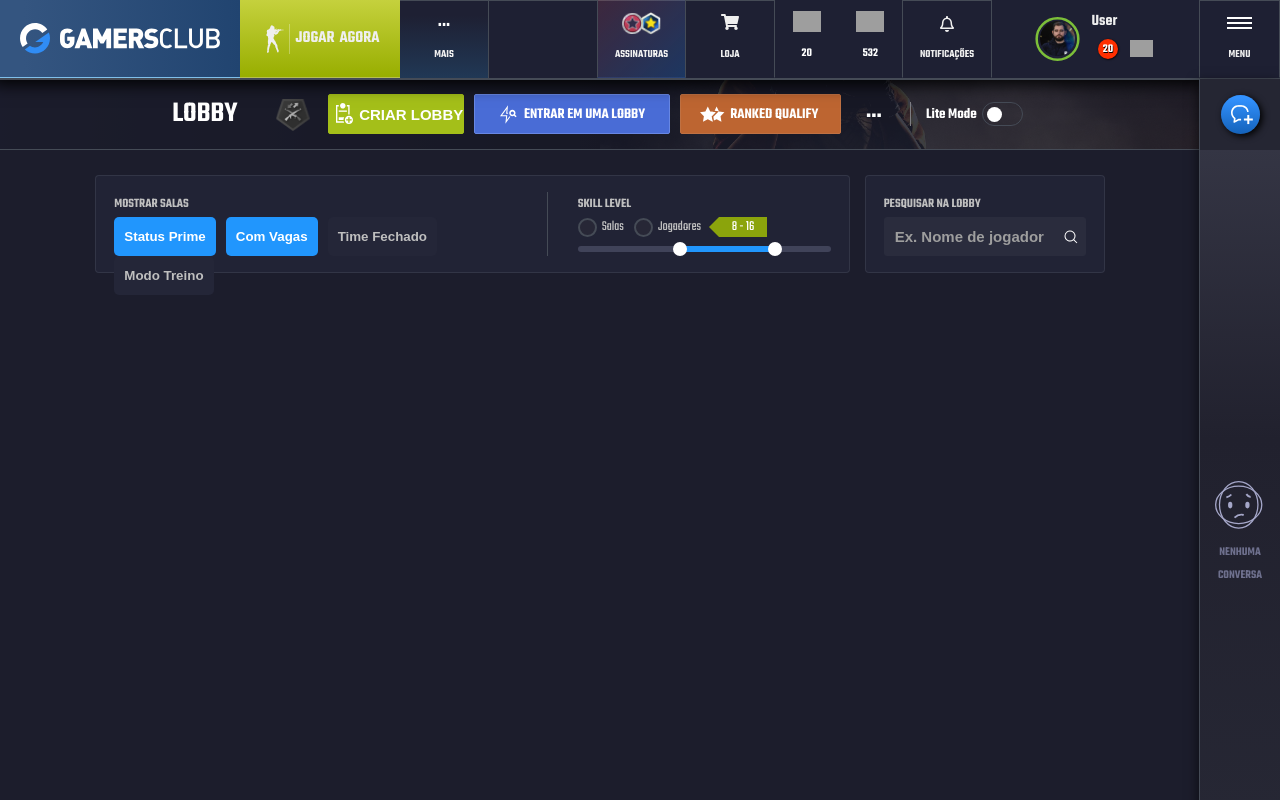
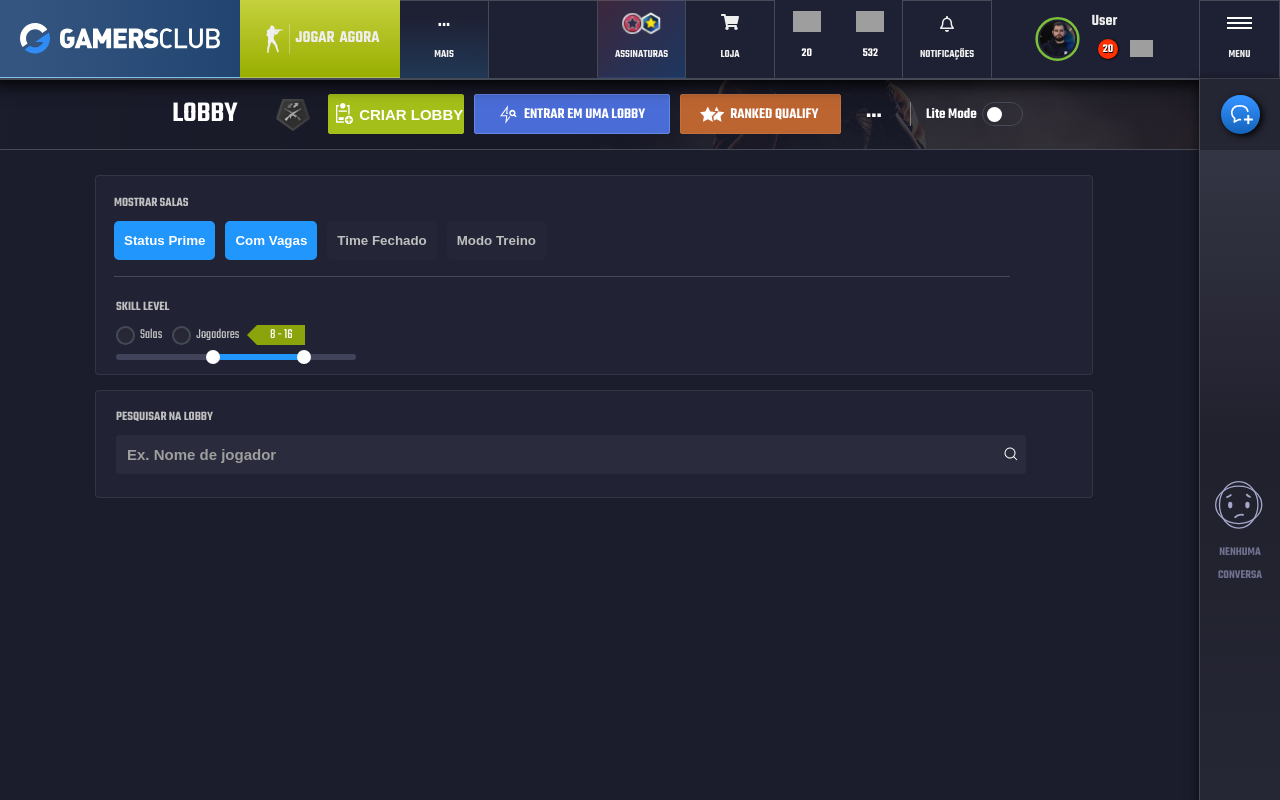
Before and after one commit to RafaelGrimmler/GCcloneReactJS, a React (Create React App) app: page / in a window 1280 px wide. Shown: the top 800 px of the page. Built offline with nearby package versions, Linux system fonts and the light colour scheme; grey boxes are pictures that could not be loaded; the HTML template or start-up script is replaced by a standard one.

Commit message:
lobbysettingsreponsive

```diff
--- a/src/Components/Lobby/Lobbysetting/index.js
+++ b/src/Components/Lobby/Lobbysetting/index.js
@@ -47,10 +47,10 @@
         <Container>
         <Lobbyoptions>
             <Selectfilters>
-                <Namefilter>
+                <Namefilter respmargt={15}>
                     <span>MOSTRAR SALAS</span>
                 </Namefilter>
-                <Contentpart>
+                <Contentpart respborderb={1} respmargb={25}>
                     <Leftbutton marginright={'10px'} onClick={HandlebuttonsStatusPrime} selected={Buttons.statusPrime}>
                         <span>Status Prime</span>
                     </Leftbutton>
@@ -67,10 +67,10 @@
             </Selectfilters>
             <Contentseparator />
             <Rangefilters>
-                <Namefilter>
+                <Namefilter respmargt={15}>
                     <span>SKILL LEVEL</span>
                 </Namefilter>
-                <Contentpart>
+                <Contentpart respborderb={0} respmargb={0}>
                     <Radioscontainer>
                         <Radiobutton id='fslctS' type='radio' name='filterselect'  />
                         <label htmlFor='fslctS'>Salas</label>
@@ -94,10 +94,10 @@
         </Lobbyoptions>
         <Searchinlobby>
             <Searchincentercontainer>
-                <Namefilter>
+                <Namefilter respmargt={-15}>
                     <span>PESQUISAR NA LOBBY</span>
                 </Namefilter>
-                <Contentpart>
+                <Contentpart respborderb={0} respmargb={0}>
                     <Navigatebar>
                         <input type="text" placeholder='Ex. Nome de jogador' />
                         <div />
--- a/src/Components/Lobby/Lobbysetting/styles.js
+++ b/src/Components/Lobby/Lobbysetting/styles.js
@@ -8,6 +8,19 @@
     display: flex;
     align-items: center;
     justify-content: center;
+
+    @media only screen and (max-width: 1295px){
+        & {
+            display: block;
+            height: 200px;
+        }
+    }
+
+    @media only screen and (max-width: 524px){
+        & {
+            height: 250px;
+        }
+    }
 `;
 
 export const Lobbyoptions = styled.div`
@@ -19,6 +32,15 @@
     display: flex;
     align-items: center;
     justify-content: space-between;
+
+    @media only screen and (max-width: 1295px){
+        & {
+            width: 95%;
+            margin-left: 20px;
+            display: block;
+            position: relative;
+        }
+    }
 `;
 
 export const Searchinlobby = styled.div`
@@ -32,6 +54,15 @@
     align-items: center;
     justify-content: space-between;
     position: relative;
+
+    @media only screen and (max-width: 1295px){
+        & {
+            width: 95%;
+            margin-left: 20px;
+            margin-top: 15px;
+            height: 108px;
+        }
+    }
 `;
 
 export const Searchincentercontainer = styled.div`
@@ -40,6 +71,14 @@
     margin-left: 18px;
     margin-right: 18px;
     position: relative;
+
+    @media only screen and (max-width: 1295px){
+        & {
+            width: 100%;
+            margin-left: 20px;
+            margin-top: 15px;
+        }
+    }
 `;
 
 export const Navigatebar = styled.div`
@@ -91,6 +130,16 @@
         border-left: none;
     }
 
+    @media only screen and (max-width: 1295px){
+        & {
+            width: 100%;
+        }
+
+        & input {
+            width: 100%;
+        }
+    }
+
 `;
 
 export const Selectfilters = styled.div`
@@ -98,12 +147,43 @@
     height: 64px;
     margin-left: 18px;
     position: relative;
+
+
+    @media only screen and (max-width: 1295px){
+        & {
+            width: 100%;
+        }
+    }
+
+    @media only screen and (max-width: 524px){
+        & {
+            margin-bottom: 75px;
+        }
+    }
 `;
 
 export const Contentseparator = styled.div`
     height: 64px;
     width: 0;
     border-left: 1px solid var(--header-border-color);
+
+    @media only screen and (max-width: 1295px){
+        & {
+            height: 0;
+            border-left: none;
+            border-bottom: 1px solid var(--header-border-color);
+            position: absolute;
+            top: 100px;
+            margin-left: 18px;
+            width: 90%;
+        }
+    }
+
+    @media only screen and (max-width: 524px){
+        & {
+            top: 145px;
+        }
+    }
 `;
 
 export const Rangefilters = styled.div`
@@ -111,6 +191,13 @@
     height: 64px;
     margin-right: 18px;
     position: relative;
+
+    @media only screen and (max-width: 1295px){
+        & {
+            margin-left: 20px;
+            margin-top: 40px;
+        }
+    }
 `;
 
 export const Namefilter = styled.div`
@@ -124,6 +211,12 @@
         font-size: 13px;
         font-stretch: extra-condensed;
     }
+
+    @media only screen and (max-width: 1295px){
+        & {
+            margin-top: ${props=>props.respmargt}px;
+        }
+    }
 `;
 
 export const Contentpart = styled.div`
@@ -131,6 +224,14 @@
     height: 39px;
     position: absolute;
     bottom: 0;
+
+    @media only screen and (max-width: 1295px){
+        & {
+            width: 95%;
+            position: relative;
+            margin-top: 15px;
+        }
+    }
 `;
 
 export const Leftbutton = styled.button`
@@ -147,6 +248,12 @@
         color: ${props => props.selected ? 'white' : '#bfbfbf'};
         font-weight: bold;
         font-stretch: condensed;
+    }
+
+    @media only screen and (max-width: 524px){
+        & {
+            margin-top: 5px;
+        }
     }
 `;
 
--- a/src/Components/Lobby/Maincontent/index.js
+++ b/src/Components/Lobby/Maincontent/index.js
@@ -1,6 +1,6 @@
 import React from 'react';
 
-import { Container, Wrapper } from './styles';
+import { Container, Wrapper, Roomscontainer } from './styles';
 
 // components
 import Lobbysetting from '../Lobbysetting';
@@ -10,6 +10,9 @@
     <Container>
       <Wrapper>
         <Lobbysetting />
+        <Roomscontainer>
+
+        </Roomscontainer>
       </Wrapper>
     </Container>
   );
--- a/src/Components/Lobby/Maincontent/styles.js
+++ b/src/Components/Lobby/Maincontent/styles.js
@@ -9,6 +9,11 @@
 `;
 
 export const Wrapper = styled.div`
-    width: 1200px;
+    width: 1050px;
     height: 100%;
 `;
+
+export const Roomscontainer = styled.div`
+    width: 100%;
+    height: 560px;
+`;
--- /dev/null
+++ b/src/Components/Lobby/Room/styles.js
@@ -0,0 +1,5 @@
+import styled from 'styled-components';
+
+export const Container = styled.div`
+
+`;
--- a/src/Profiles.json
+++ b/src/Profiles.json
@@ -2,216 +2,259 @@
     {
         "id":0,
         "name":"User",
-        "level":0
+        "level":0,
+        "prime":true
     },
     {
         "id":1,
         "name":"Trlll",
-        "level":0
+        "level":0,
+        "prime":true
     },
     {
         "id":2,
         "name":"- - -",
-        "level":0
+        "level":0,
+        "prime":true
     },
     {
         "id":3,
         "name":"ABC",
-        "level":1
+        "level":1,
+        "prime":true
     },
     {
         "id":4,
         "name":"---",
-        "level":1
+        "level":1,
+        "prime":true
     },
     {
         "id":5,
         "name":"-=||=||=-",
-        "level":2
+        "level":2,
+        "prime":false
     },
     {
         "id":7,
         "name":"Test",
-        "level":2
+        "level":2,
+        "prime":false
     },
     {
         "id":8,
         "name":"Tes",
-        "level":3
+        "level":3,
+        "prime":false
     },
     {
         "id":9,
         "name":"Set",
-        "level":3
+        "level":3,
+        "prime":true
     },
     {
         "id":10,
         "name":"Est",
-        "level":4
+        "level":4,
+        "prime":true
     },
     {
         "id":11,
         "name":"E s T",
-        "level":4
+        "level":4,
+        "prime":true
     },
     {
         "id":12,
         "name":"-Jo",
-        "level":5
+        "level":5,
+        "prime":true
     },
     {
         "id":13,
         "name":"Jo oo --",
-        "level":5
+        "level":5,
+        "prime":true
     },
     {
         "id":14,
         "name":"sssssss",
-        "level":6
+        "level":6,
+        "prime":true
     },
     {
         "id":15,
         "name":"bbbbbb",
-        "level":6
+        "level":6,
+        "prime":true
     },
     {
         "id":16,
         "name":"b - b",
-        "level":7
+        "level":7,
+        "prime":true
     },
     {
         "id":17,
         "name":"Lt",
-        "level":7
+        "level":7,
+        "prime":true
     },
     {
         "id":18,
         "name":"Cdd",
-        "level":8
+        "level":8,
+        "prime":true
     },
     {
         "id":19,
         "name":"Cta",
-        "level":8
+        "level":8,
+        "prime":true
     },
     {
         "id":20,
         "name":"aAaaTt",
-        "level":9
+        "level":9,
+        "prime":true
     },
     {
         "id":21,
         "name":"Fon",
-        "level":9
+        "level":9,
+        "prime":true
     },
     {
         "id":22,
         "name":"Mcc",
-        "level":10
+        "level":10,
+        "prime":false
     },
     {
         "id":23,
         "name":"LLLooooo",
-        "level":10
+        "level":10,
+        "prime":false
     },
     {
         "id":24,
         "name":"dab",
-        "level":11
+        "level":11,
+        "prime":true
     },
     {
         "id":25,
         "name":"iou",
-        "level":11
+        "level":11,
+        "prime":true
     },
     {
         "id":26,
         "name":"aaasss-=-",
-        "level":12
+        "level":12,
+        "prime":false
     },
     {
         "id":27,
         "name":"aAlt",
-        "level":12
+        "level":12,
+        "prime":false
     },
     {
         "id":28,
         "name":"sat",
-        "level":13
+        "level":13,
+        "prime":true
     },
     {
         "id":29,
         "name":"Veyl",
-        "level":13
+        "level":13,
+        "prime":true
     },
     {
         "id":30,
         "name":"Voyl",
-        "level":14
+        "level":14,
+        "prime":true
     },
     {
         "id":31,
         "name":"Riuych",
-        "level":14
+        "level":14,
+        "prime":true
     },
     {
         "id":32,
         "name":"Jat",
-        "level":15
+        "level":15,
+        "prime":true
     },
     {
         "id":33,
         "name":"Tagh",
-        "level":15
+        "level":15,
+        "prime":true
     },
     {
         "id":34,
         "name":"Tfaijski",
-        "level":16
+        "level":16,
+        "prime":true
     },
     {
         "id":35,
         "name":"OOlllk",
-        "level":16
+        "level":16,
+        "prime":false
     },
     {
         "id":36,
         "name":"jJJJsks",
-        "level":17
+        "level":17,
+        "prime":true
     },
     {
         "id":37,
         "name":"Goaues",
-        "level":17
+        "level":17,
+        "prime":false
     },
     {
         "id":38,
         "name":"Hisut",
-        "level":18
+        "level":18,
+        "prime":false
     },
     {
         "id":39,
         "name":"Msute",
-        "level":18
+        "level":18,
+        "prime":true
     },
     {
         "id":40,
         "name":"JIutre",
-        "level":19
+        "level":19,
+        "prime":true
     },
     {
         "id":41,
         "name":"Respo",
-        "level":19
+        "level":19,
+        "prime":true
     },
     {
         "id":42,
         "name":"IYtt",
-        "level":20
+        "level":20,
+        "prime":true
     },
     {
         "id":43,
         "name":"Jyiyk",
-        "level":20
+        "level":20,
+        "prime":true
     }
 ]
```
Also changed, not shown: src/Components/Lobby/Room/index.js (added, +13 -0 lines).
